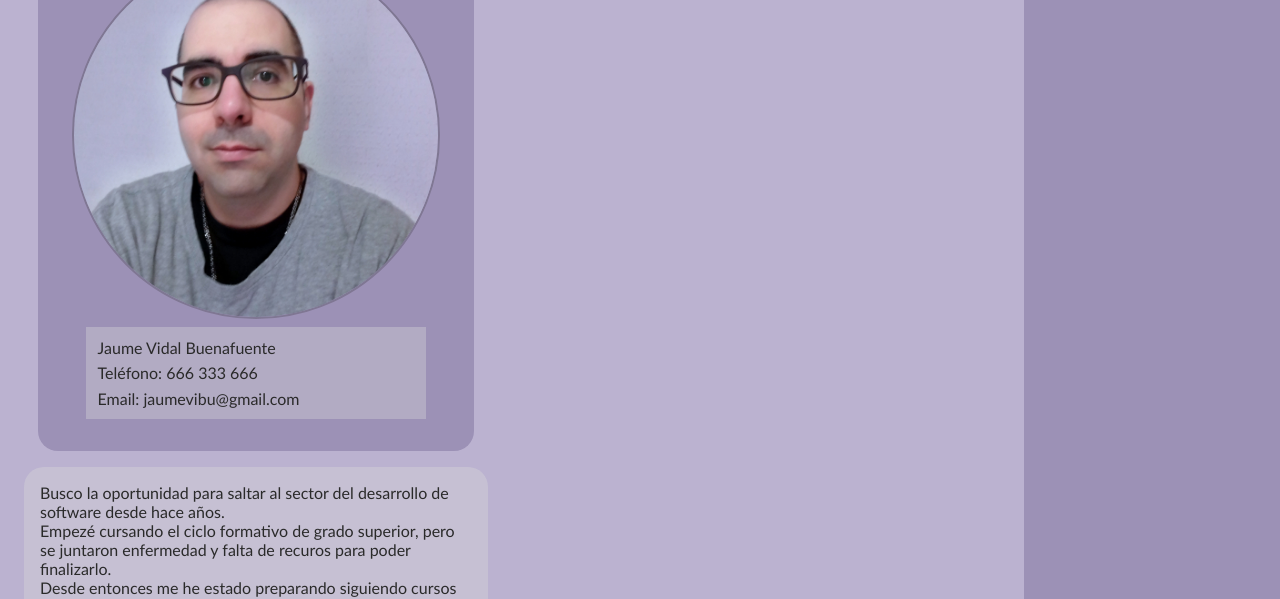
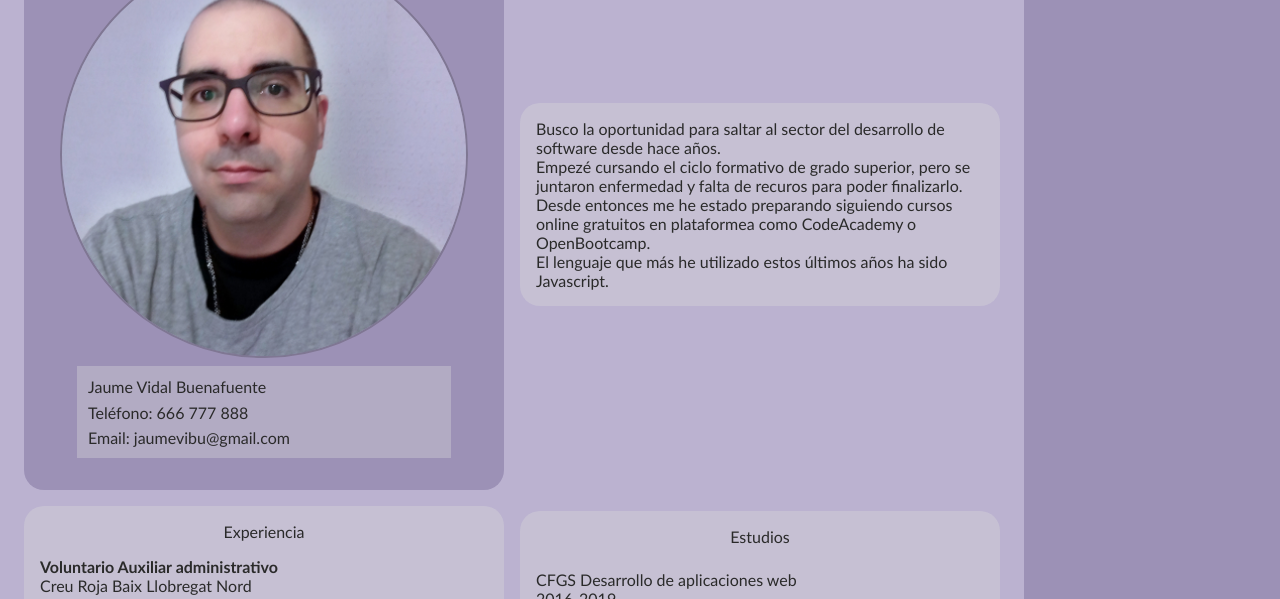
Before and after one commit to JaumeViBu/portfolio, a plain HTML site: page about-me.html in a window 1280 px wide. Shown: the part 201-800 px from the top of the page. Drawn offline with Linux system fonts and the light colour scheme.

Commit message:
Given some responsivenes to about me

```diff
--- a/about-me.html
+++ b/about-me.html
@@ -18,7 +18,7 @@
     <p>Demos un paseo por mi historia</p>
   </header>
   <div class="content">
-    <main>
+    <main id="about-main">
       <div class="container">
         <div class="contact-card">
           <img src="media/images/contact-photo.jpg" alt="A photo of this developer" class="contact-photo" />
@@ -29,7 +29,7 @@
               Jaume Vidal Buenafuente
             </p>
             <p>
-              Teléfono: 666 333 666
+              Teléfono: 666 777 888
             </p>
             <p>
               Email: jaumevibu@gmail.com
@@ -53,7 +53,8 @@
           </p>
         </div>
         <div class="cv-card">
-          <p class="bold">
+          <p class="text-center">Experiencia</p>
+          <p class="bold pt-1">
             Voluntario Auxiliar administrativo
           </p>
           <p>
@@ -86,8 +87,9 @@
 
         </div>
         <div class="cv-card">
+          <p class="text-center">Estudios</p>
           <div class="entry">
-            <p>
+            <p class="pt-1">
               CFGS Desarrollo de
               aplicaciones web
             </p>
@@ -116,6 +118,7 @@
           </div>
         </div>
         <div class="cv-card">
+          <p class="text-center">Cursos</p>
           <div class="entry">
             <p>
               Bootcamp Full Stack Developer
@@ -152,6 +155,7 @@
 
         </div>
         <div class="cv-card">
+          <p class="text-center">Habilidades</p>
           <div class="entry">
             <p>Conocimientos básicos</p>
             <ul>
@@ -174,6 +178,7 @@
           </div>
         </div>
         <div class="cv-card">
+          <p class="text-center">Idiomas</p>
           <p>Español – Nativo</p>
           <p>Catalán – C1</p>
           <p>Aleman – B1</p>
--- a/scss/components/about-cards.scss
+++ b/scss/components/about-cards.scss
@@ -1,4 +1,5 @@
 @use "../globals/variables.scss" as variables;
+
 .container {
   display: flex;
   flex-direction: column;
@@ -53,5 +54,21 @@
     .pt-1 {
       padding-top: 1rem;
     }
+    .text-center {
+      width: calc(100% - 2rem);
+      text-align: center;
+    }
   }
 }
+
+@media (min-width: 700px) {
+  #about-main {
+    display: block;
+  }
+
+  .container {
+    width: calc(100% - 4rem);
+    display: grid;
+    grid-template-columns: 50% 50%;
+  }
+}
```
Also changed, not shown: css/style.css, 1 other file.
